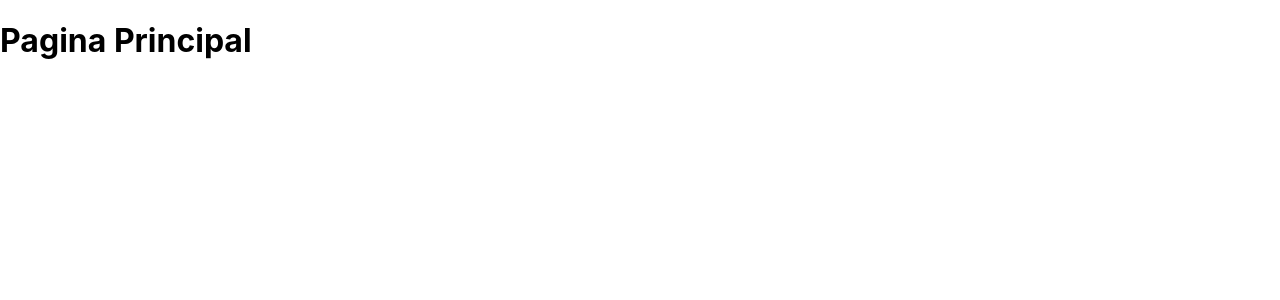
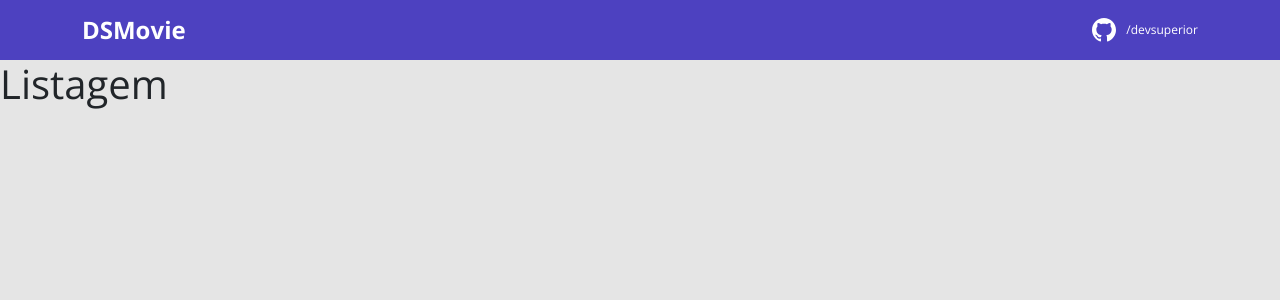
Before and after one commit to matheuspeluchi/dsmovie, a React (Create React App) app in the folder frontend/: page / in a window 1280 px wide. Shown: the top 300 px of the page. Built offline with nearby package versions, Linux system fonts and the light colour scheme.

Commit message:
Criado componentes base

```diff
--- a/frontend/package.json
+++ b/frontend/package.json
@@ -10,8 +10,11 @@
     "@types/node": "^16.7.13",
     "@types/react": "^17.0.20",
     "@types/react-dom": "^17.0.9",
+    "@types/react-router-dom": "5.3.2",
+    "bootstrap": "5.1.3",
     "react": "^17.0.2",
     "react-dom": "^17.0.2",
+    "react-router-dom": "6.2.1",
     "react-scripts": "5.0.0",
     "typescript": "^4.4.2",
     "web-vitals": "^2.1.0"
--- a/frontend/src/App.tsx
+++ b/frontend/src/App.tsx
@@ -1,7 +1,20 @@
+import { BrowserRouter, Routes, Route } from "react-router-dom";
+
+import Navbar from "components/Navbar";
+import Listing from "pages/Listing/Index";
+import Form from "pages/Form/Index";
 
 function App() {
   return (
-    <h1>Pagina Principal</h1>
+    <BrowserRouter>
+      <Navbar />
+      <Routes>
+        <Route path="/" element={<Listing />} />
+        <Route path="/form">
+          <Route path=":movieId" element={<Form />} />
+        </Route>
+      </Routes>
+    </BrowserRouter>
   );
 }
 
--- /dev/null
+++ b/frontend/src/components/Navbar/index.tsx
@@ -0,0 +1,22 @@
+import { ReactComponent as GithubIcon } from "assets/img/github.svg";
+import "./styles.css";
+
+function Navbar() {
+  return (
+    <header>
+      <nav className="container ">
+        <div className="dsmovie-nav-content">
+          <h1>DSMovie</h1>
+          <a href="https://github.com/matheuspeluchi" target="_blank" rel="noreferrer">
+            <div className="dsmovie-contact-container">
+              <GithubIcon />
+              <p className="dsmovie-contact-link">/devsuperior</p>
+            </div>
+          </a>
+        </div>
+      </nav>
+    </header>
+  );
+}
+
+export default Navbar;
--- /dev/null
+++ b/frontend/src/components/Navbar/styles.css
@@ -0,0 +1,34 @@
+header {
+  height: 60px;
+  background-color: var(--color-primary);
+  display: flex;
+  align-items: center;
+}
+
+.fullWidth {
+  width: 99% !important;
+  max-width: 100% !important;
+}
+
+.dsmovie-nav-content {
+  display: flex;
+  align-items: center;
+  justify-content: space-between;
+  color: #fff;
+}
+
+.dsmovie-nav-content h1 {
+  font-size: 24px;
+  margin: 0;
+  font-weight: 700;
+}
+
+.dsmovie-contact-container {
+  display: flex;
+  align-items: center;
+}
+
+.dsmovie-contact-link {
+  margin: 0 0 0 10px;
+  font-size: 12px;
+}
--- a/frontend/src/index.css
+++ b/frontend/src/index.css
@@ -1,13 +1,21 @@
-body {
-  margin: 0;
-  font-family: -apple-system, BlinkMacSystemFont, 'Segoe UI', 'Roboto', 'Oxygen',
-    'Ubuntu', 'Cantarell', 'Fira Sans', 'Droid Sans', 'Helvetica Neue',
-    sans-serif;
-  -webkit-font-smoothing: antialiased;
-  -moz-osx-font-smoothing: grayscale;
+@import url("https://fonts.googleapis.com/css2?family=Open+Sans:wght@400;700&display=swap");
+
+:root {
+  --color-primary: #4d41c0;
 }
 
-code {
-  font-family: source-code-pro, Menlo, Monaco, Consolas, 'Courier New',
-    monospace;
+* {
+  box-sizing: border-box;
+  font-family: "Open Sans", sans-serif;
 }
+
+html,
+body {
+  background-color: #e5e5e5;
+}
+
+a,
+a:hover {
+  text-decoration: none;
+  color: unset;
+}
--- a/frontend/src/index.tsx
+++ b/frontend/src/index.tsx
@@ -1,7 +1,9 @@
 import React from 'react';
 import ReactDOM from 'react-dom';
+import 'bootstrap/dist/css/bootstrap.css';
 import './index.css';
 import App from './App';
+
 
 ReactDOM.render(
   <React.StrictMode>
--- /dev/null
+++ b/frontend/src/pages/Form/Index.tsx
@@ -0,0 +1,42 @@
+import "./styles.css";
+
+export default function Form() {
+  const movie = {
+    id: 1,
+    image: "https://www.themoviedb.org/t/p/w533_and_h300_bestv2/jBJWaqoSCiARWtfV0GlqHrcdidd.jpg",
+    title: "The Witcher",
+    count: 2,
+    score: 4.5,
+  };
+
+  return (
+    <div className="dsmovie-form-container">
+      <img className="dsmovie-movie-card-image" src={movie.image} alt={movie.title} />
+      <div className="dsmovie-card-bottom-container">
+        <h3>{movie.title}</h3>
+        <form className="dsmovie-form">
+          <div className="form-group dsmovie-form-group">
+            <label htmlFor="email">Informe seu email</label>
+            <input type="email" className="form-control" id="email" />
+          </div>
+          <div className="form-group dsmovie-form-group">
+            <label htmlFor="score">Informe sua avaliação</label>
+            <select className="form-control" id="score">
+              <option>1</option>
+              <option>2</option>
+              <option>3</option>
+              <option>4</option>
+              <option>5</option>
+            </select>
+          </div>
+          <div className="dsmovie-form-btn-container">
+            <button type="submit" className="btn btn-primary dsmovie-btn">
+              Salvar
+            </button>
+          </div>
+        </form>
+        <button className="btn btn-primary dsmovie-btn mt-3">Cancelar</button>
+      </div>
+    </div>
+  );
+}
--- /dev/null
+++ b/frontend/src/pages/Form/styles.css
@@ -0,0 +1,57 @@
+.dsmovie-form-container {
+  max-width: 480px;
+  margin: 40px auto;
+  padding: 20px;
+}
+
+.dsmovie-form {
+  width: calc(100% - 20px);
+}
+
+.dsmovie-form-group {
+  margin-bottom: 20px;
+}
+
+.dsmovie-form-group label {
+  font-size: 12px;
+  color: #aaa;
+}
+
+.dsmovie-form-btn-container {
+  display: flex;
+  justify-content: center;
+}
+
+.dsmovie-movie-card-image {
+  width: 100%;
+  border-radius: 8px 8px 0 0;
+}
+
+.dsmovie-card-bottom-container {
+  background-color: #fff;
+  display: flex;
+  flex-direction: column;
+  align-items: center;
+  padding: 10px 10px 20px 10px;
+  border-radius: 0 0 8px 8px;
+}
+
+.dsmovie-card-bottom-container h3 {
+  color: #4a4a4a;
+  text-align: center;
+  font-size: 14px;
+  font-weight: 700;
+  margin-bottom: 10px;
+  min-height: 40px;
+}
+
+.dsmovie-btn {
+  background-color: var(--color-primary);
+  font-size: 14px;
+  font-weight: 700;
+  height: 40px;
+  width: 180px;
+  display: flex;
+  align-items: center;
+  justify-content: center;
+}
--- /dev/null
+++ b/frontend/src/pages/Listing/Index.tsx
@@ -0,0 +1,7 @@
+export default function Listing() {
+  return (
+    <div>
+      <h1>Listagem</h1>
+    </div>
+  );
+}
--- a/frontend/tsconfig.json
+++ b/frontend/tsconfig.json
@@ -1,5 +1,6 @@
 {
   "compilerOptions": {
+    "baseUrl": "./src",
     "target": "es5",
     "lib": [
       "dom",
```
Also changed, not shown: frontend/src/assets/img/github.svg (added), frontend/src/pages/Listing/styles.css (added), 1 other file (tests, documents, lock files or other folders).
